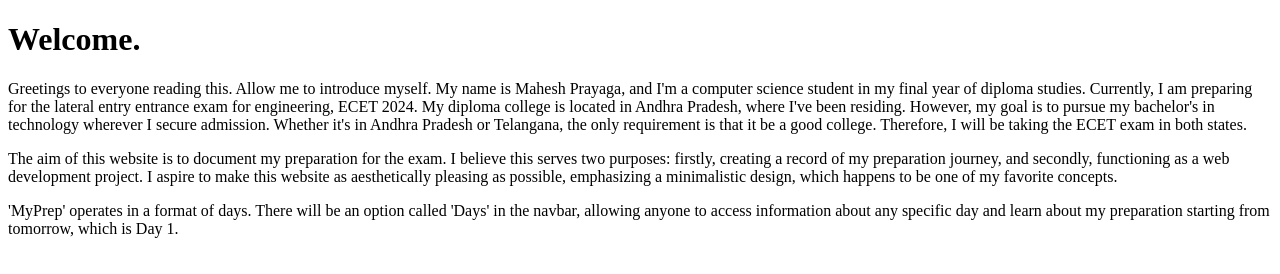
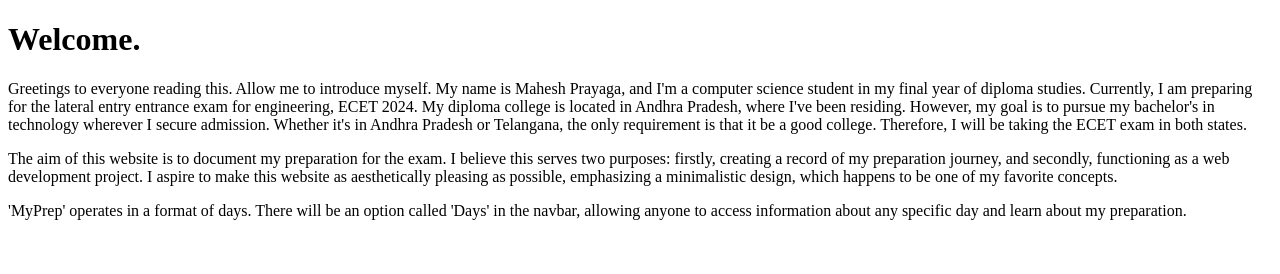
Before and after one commit to Mahesh-Prayaga/myprep, a plain HTML site: page index.html in a window 1280 px wide. Drawn offline with Linux system fonts and the light colour scheme.

Commit message:
Small Edits

```diff
--- a/index.html
+++ b/index.html
@@ -3,6 +3,8 @@
   <head>
     <meta charset="UTF-8" />
     <meta name="viewport" content="width=device-width, initial-scale=1.0" />
+    <link href="styles.css" type="styles" />
+    <script src="main.js"></script>
     <title>My Prep</title>
   </head>
   <body>
@@ -28,8 +30,7 @@
     <p>
       'MyPrep' operates in a format of days. There will be an option called
       'Days' in the navbar, allowing anyone to access information about any
-      specific day and learn about my preparation starting from tomorrow, which
-      is Day 1.
+      specific day and learn about my preparation.
     </p>
   </body>
 </html>
```
